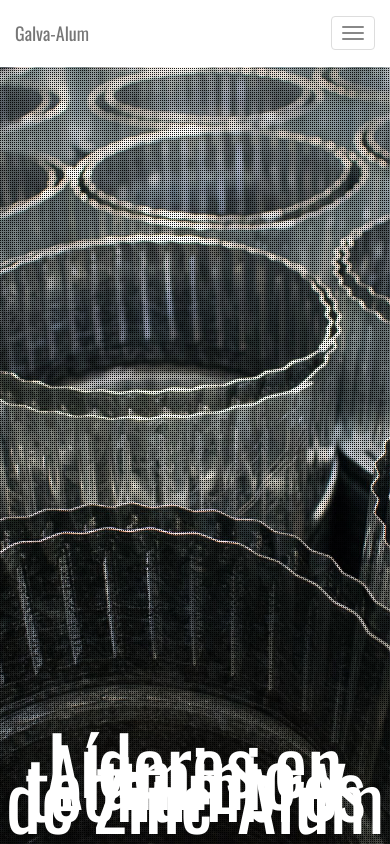
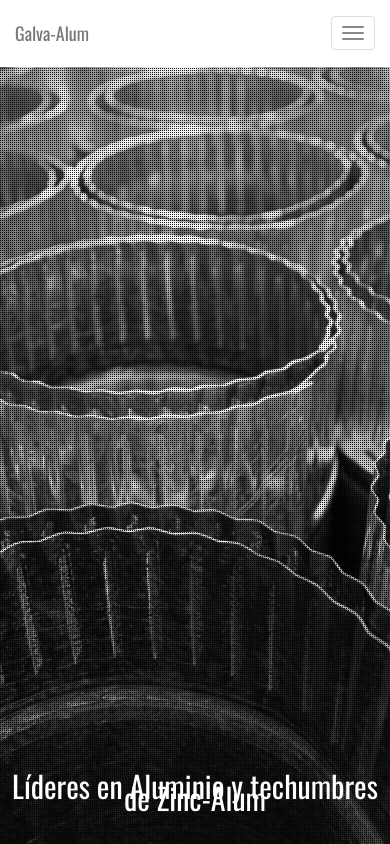
Before and after one commit to indicestudio/ng-galvalum, an Angular app: page / in a window 390 px wide. Built offline with nearby package versions, Linux system fonts and the light colour scheme; what @agm/core would draw is missing.

Commit message:
cambie estilo de codigo y media query

```diff
--- a/src/app/layout/catalog/catalog.component.ts
+++ b/src/app/layout/catalog/catalog.component.ts
@@ -15,11 +15,11 @@ export class CatalogComponent implements OnInit {
   constructor(private dataService: DataService) {
   }
 
-  getData():void {
+  getData(): void {
     this.dataService.getData().then(d => this.data = d);
   }
 
-  ngOnInit():void {
+  ngOnInit(): void {
     this.getData();
   }
 
--- a/src/app/layout/slideshow/slideshow.component.css
+++ b/src/app/layout/slideshow/slideshow.component.css
@@ -88,8 +88,8 @@ ul, ol {
 }
 
 @media screen and (max-width: 1140px) {
-    .cb-slideshow li div h3 { font-size: 140px }
+    .cb-slideshow li div h3 { font-size: 3rem }
 }
 @media screen and (max-width: 600px) {
-    .cb-slideshow li div h3 { font-size: 80px }
+    .cb-slideshow li div h3 { font-size: 3rem }
 }
```
